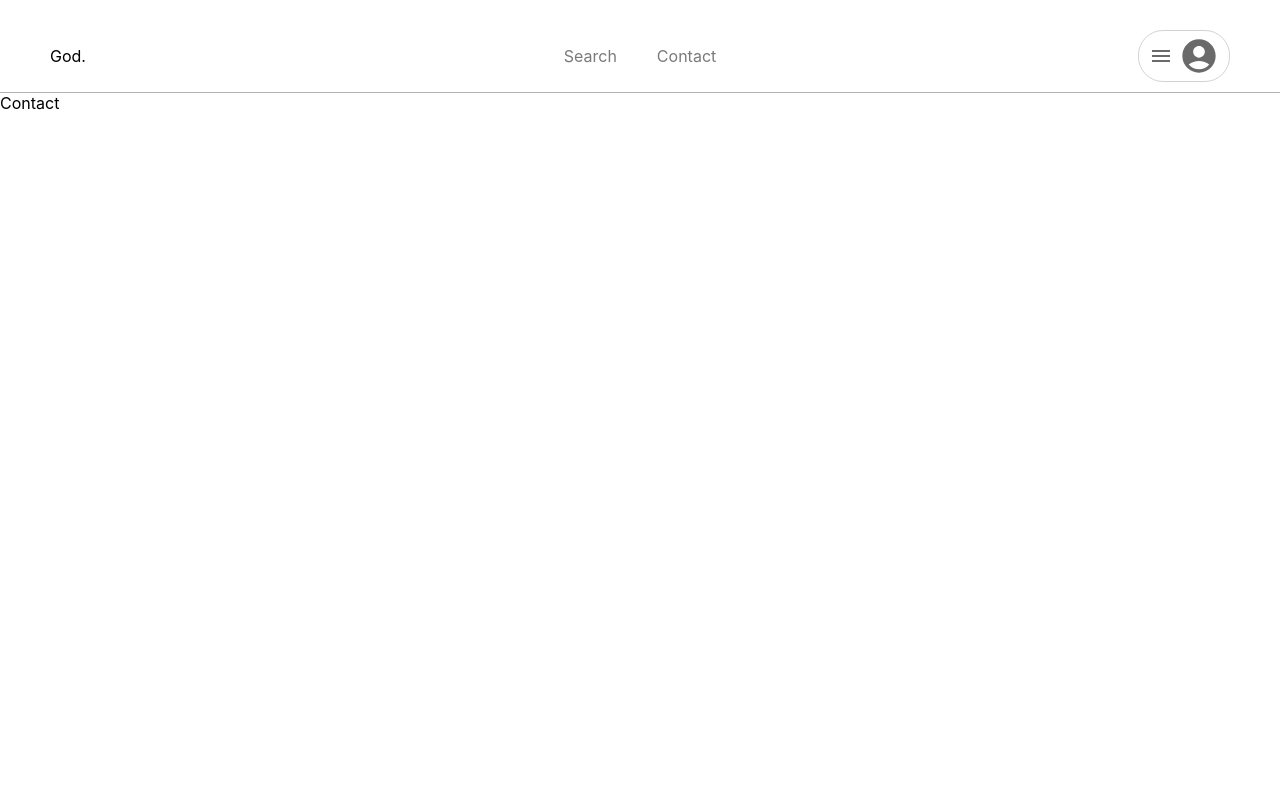
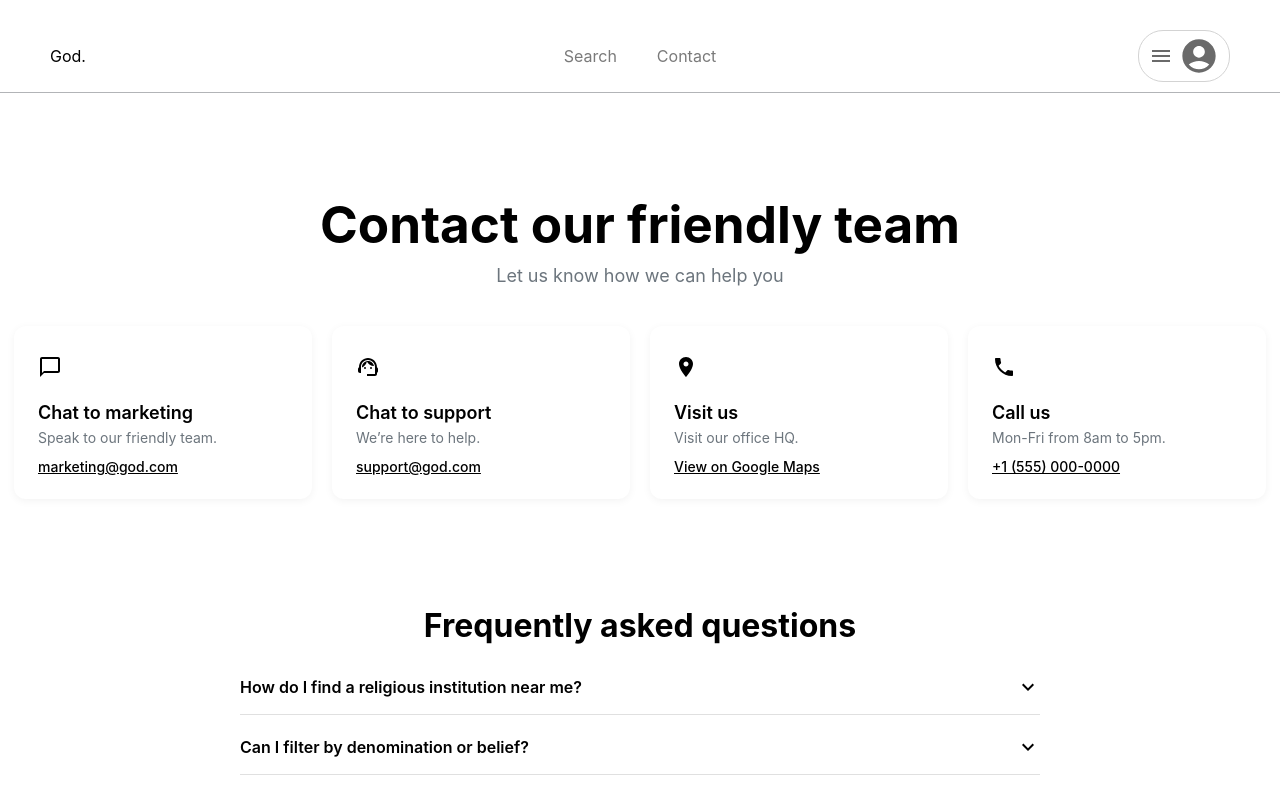
Before and after one commit to jerrybenn/WebDesignProject, a React (Create React App) app in the folder god/: page /contact in a window 1280 px wide. Shown: the top 798 px of the page. Built offline with nearby package versions, Linux system fonts and the light colour scheme.

Commit message:
contact  us page comepleted

```diff
--- a/god/src/pages/contactPage/Contact.css
+++ b/god/src/pages/contactPage/Contact.css
@@ -0,0 +1,117 @@
+.contactPageContainer {
+    padding-top: 100px;
+    display: flex;
+    flex-direction: column;
+    align-items: center;
+  }
+
+  .contactTitleAndHeaderContainer {
+    display: flex;
+    flex-direction: column;
+    align-items: center;
+    text-align: center;
+    margin-bottom: 40px;
+  }
+
+  .contactTitle {
+    font-size: 3.2rem;
+    font-weight: bold;
+  }
+
+  .contactHeader {
+    font-size: 18px;
+    margin-top: 10px;
+    color: #6c757d;
+  }
+
+  .contactCardContainer {
+    display: flex;
+    gap: 20px;
+    flex-wrap: wrap;
+    justify-content: center;
+  }
+
+  .contactCard {
+    background-color: white;
+    border-radius: 12px;
+    box-shadow: 0 2px 8px rgba(0, 0, 0, 0.05);
+    padding: 24px;
+    width: 250px;
+    display: flex;
+    flex-direction: column;
+    align-items: flex-start;
+    text-align: left;
+    transition: all 0.3s ease-in-out;
+  }
+
+  .contactCard:hover {
+    transform: translateY(-4px);
+    box-shadow: 0 6px 16px rgba(0, 0, 0, 0.1);
+  }
+
+  .contactIcon {
+    font-size: 30px;
+    margin-bottom: 16px;
+    color: #000000; /* Indigo-ish accent */
+  }
+
+  .contactCardTitle {
+    font-size: 18px;
+    font-weight: 600;
+    margin-bottom: 6px;
+  }
+
+  .contactCardDescription {
+    font-size: 14px;
+    color: #6c757d;
+    margin-bottom: 12px;
+  }
+
+  .contactCardLink {
+    font-size: 14px;
+    color: #000;
+    text-decoration: underline;
+    font-weight: 500;
+  }
+
+  .faqSection {
+    margin-top: 80px;
+    width: 100%;
+    max-width: 800px;
+    padding: 0 20px;
+    margin-bottom: 40px;
+  }
+
+  .faqTitle {
+    font-size: 2rem;
+    font-weight: bold;
+    margin-bottom: 30px;
+    text-align: center;
+  }
+
+  .faqList {
+    display: flex;
+    flex-direction: column;
+    gap: 20px;
+  }
+
+  .faqItem {
+    border-bottom: 1px solid #e0e0e0;
+    padding-bottom: 15px;
+  }
+
+  .faqQuestion {
+    display: flex;
+    justify-content: space-between;
+    align-items: center;
+    font-weight: 600;
+    font-size: 16px;
+    cursor: pointer;
+  }
+
+  .faqAnswer {
+    margin-top: 10px;
+    color: #6c757d;
+    font-size: 15px;
+    line-height: 1.5;
+  }
--- a/god/src/pages/contactPage/Contact.jsx
+++ b/god/src/pages/contactPage/Contact.jsx
@@ -1,10 +1,109 @@
-import React from 'react'
-import './Contact.css'
+import React, { useState } from 'react';
+import './Contact.css';
+import ChatBubbleOutlineIcon from '@mui/icons-material/ChatBubbleOutline';
+import SupportAgentIcon from '@mui/icons-material/SupportAgent';
+import LocationOnIcon from '@mui/icons-material/LocationOn';
+import PhoneIcon from '@mui/icons-material/Phone';
+import ExpandMoreIcon from '@mui/icons-material/ExpandMore';
+import ExpandLessIcon from '@mui/icons-material/ExpandLess';
+
+const contactCards = [
+  {
+    icon: <ChatBubbleOutlineIcon />,
+    title: 'Chat to marketing',
+    description: 'Speak to our friendly team.',
+    linkText: 'marketing@god.com',
+    linkHref: 'mailto:marketing@god.com',
+  },
+  {
+    icon: <SupportAgentIcon />,
+    title: 'Chat to support',
+    description: 'We’re here to help.',
+    linkText: 'support@god.com',
+    linkHref: 'mailto:support@god.com',
+  },
+  {
+    icon: <LocationOnIcon />,
+    title: 'Visit us',
+    description: 'Visit our office HQ.',
+    linkText: 'View on Google Maps',
+    linkHref: 'https://maps.google.com',
+  },
+  {
+    icon: <PhoneIcon />,
+    title: 'Call us',
+    description: 'Mon-Fri from 8am to 5pm.',
+    linkText: '+1 (555) 000-0000',
+    linkHref: 'tel:+15550000000',
+  },
+];
+
+const faqs = [
+  {
+    question: 'How do I find a religious institution near me?',
+    answer: 'You can use our search tool to enter your location and select your religion and denomination preferences.',
+  },
+  {
+    question: 'Can I filter by denomination or belief?',
+    answer: 'Yes, we offer filters for denominations, worship style, language, and more to match your preferences.',
+  },
+  {
+    question: 'Is this service free to use?',
+    answer: 'Yes! Our platform is completely free to help you connect with the right religious community.',
+  },
+  {
+    question: 'How accurate is the information?',
+    answer: 'We verify institution details regularly, but you can also report outdated info using our feedback form.',
+  },
+  {
+    question: 'Can I submit a new religious institution?',
+    answer: 'Absolutely! Just click the “Submit a Listing” button and fill out the required details.',
+  },
+];
 
 const Contact = () => {
+  const [openIndex, setOpenIndex] = useState(null);
+
+  const toggleFAQ = (index) => {
+    setOpenIndex(index === openIndex ? null : index);
+  };
+
   return (
-    <div>Contact</div>
-  )
-}
+    <div className="contactPageContainer">
+      <div className="contactTitleAndHeaderContainer">
+        <div className="contactTitle">Contact our friendly team</div>
+        <div className="contactHeader">Let us know how we can help you</div>
+      </div>
 
-export default Contact
+      <div className="contactCardContainer">
+        {contactCards.map((card, index) => (
+          <div className="contactCard" key={index}>
+            <div className="contactIcon">{card.icon}</div>
+            <div className="contactCardTitle">{card.title}</div>
+            <div className="contactCardDescription">{card.description}</div>
+            <a href={card.linkHref} className="contactCardLink" target="_blank" rel="noreferrer">
+              {card.linkText}
+            </a>
+          </div>
+        ))}
+      </div>
+
+      <div className="faqSection">
+        <h2 className="faqTitle">Frequently asked questions</h2>
+        <div className="faqList">
+          {faqs.map((faq, index) => (
+            <div key={index} className="faqItem">
+              <div className="faqQuestion" onClick={() => toggleFAQ(index)}>
+                <span>{faq.question}</span>
+                {openIndex === index ? <ExpandLessIcon /> : <ExpandMoreIcon />}
+              </div>
+              {openIndex === index && <div className="faqAnswer">{faq.answer}</div>}
+            </div>
+          ))}
+        </div>
+      </div>
+    </div>
+  );
+};
+
+export default Contact;
```
